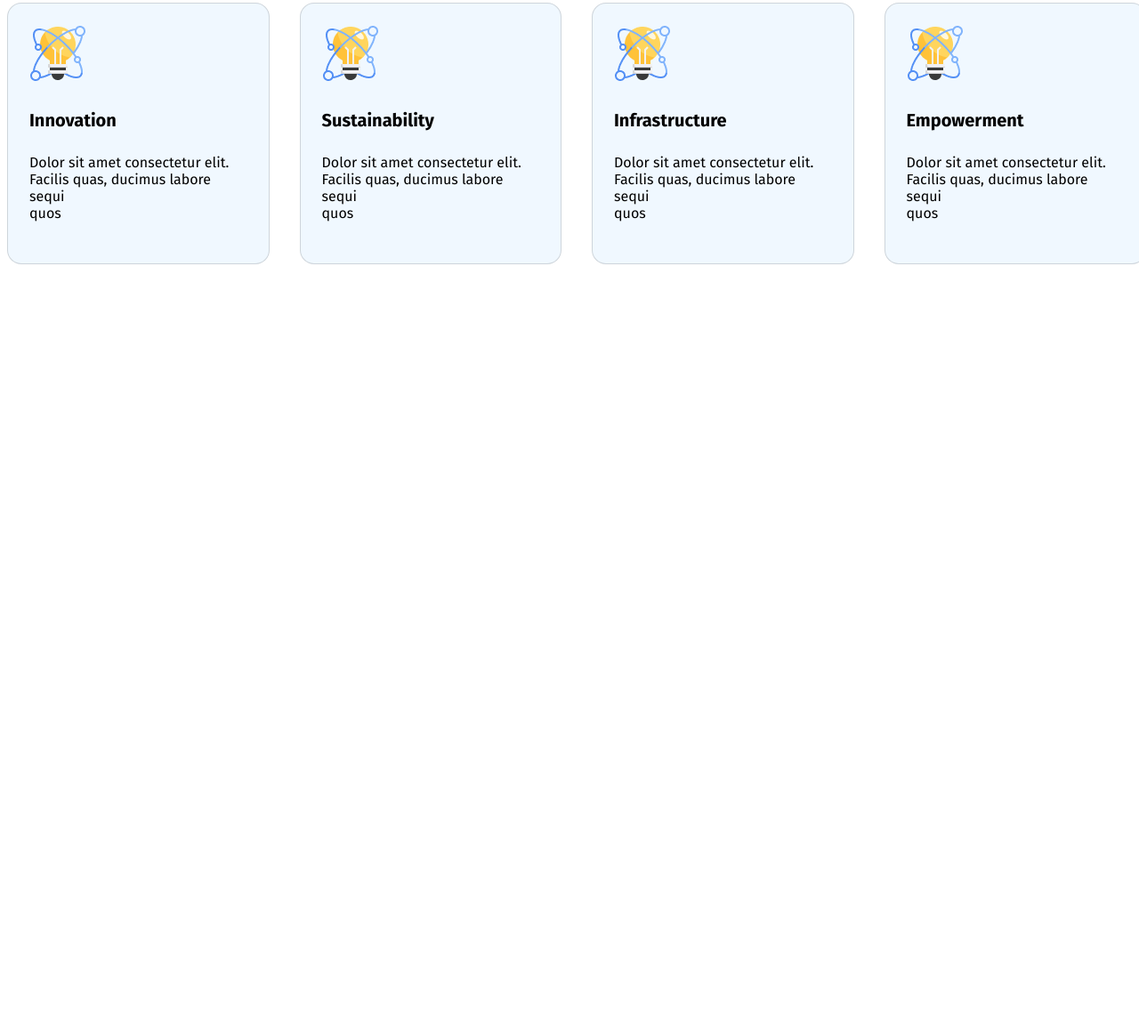
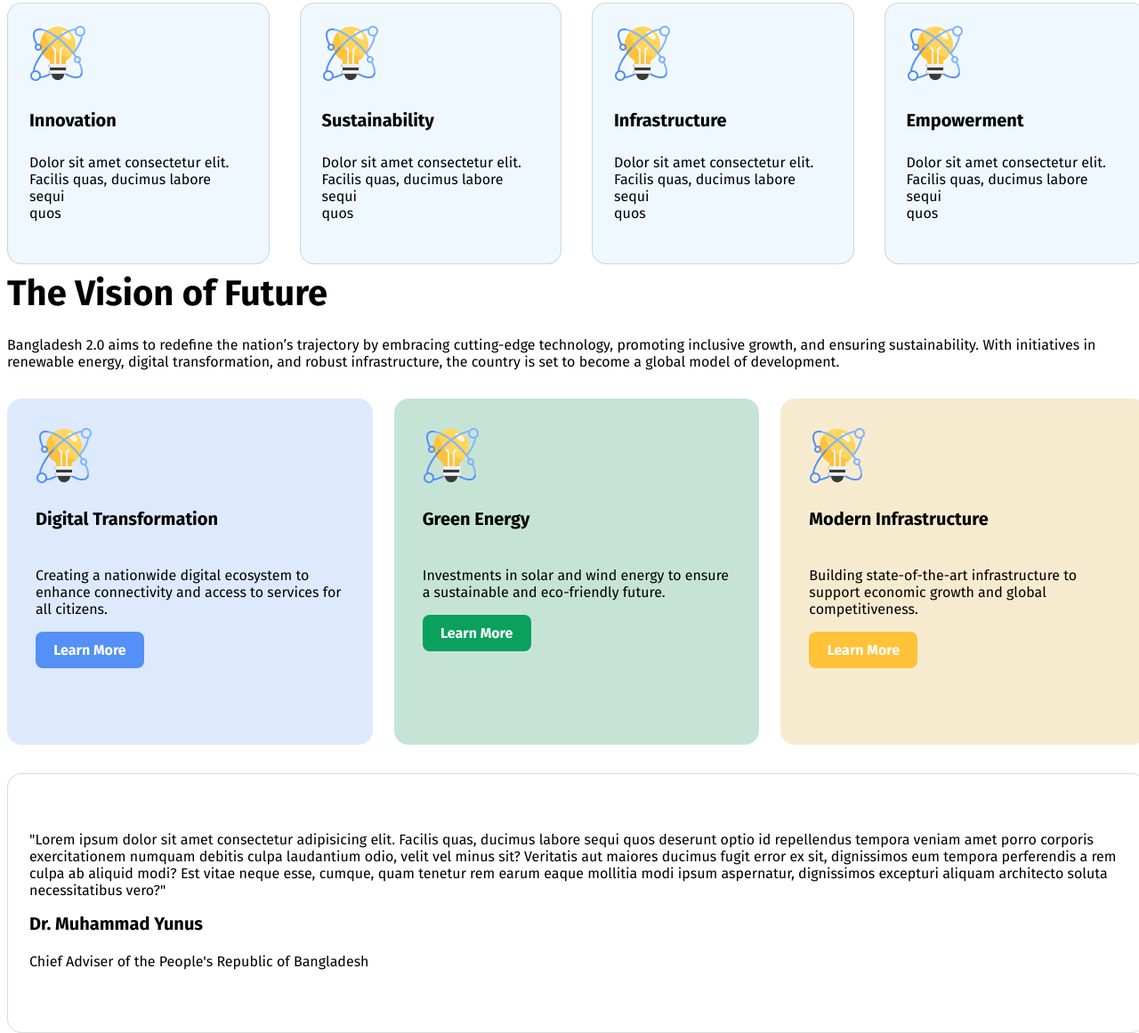
Before and after one commit to afikAfikur/new-ban, a plain HTML site: page index.html in a window 1280 px wide. Shown: the part 1029-2190 px from the top of the page at 89% size. Before the commit the page ends 1335 px from the top, so only its background shows below. Drawn offline with Linux system fonts and the light colour scheme.

Commit message:
Done with the third sec

```diff
--- a/index.css
+++ b/index.css
@@ -102,3 +102,82 @@
     border-radius: 16px;
     border: 1px solid rgba(14, 14, 14, 0.15);
 }
+.lit{
+    height: 64px;
+    width: 64px;
+}
+.lern{
+    width: 122px;
+    height: 41px;
+    color: white;
+    border-radius: 8px;
+    font-size: 16px;
+    font-weight: bold;
+
+}
+.third{
+    width: 1280px;
+    height: 765px;
+    margin: 80px auto;
+
+}
+.vis{
+    margin-bottom: 24px;
+
+}
+.vision{
+    margin-top: 80px;
+}
+.intem{
+    width: 410px;
+    height: 325px;
+    border-radius: 16px;
+    padding: 32px;
+    display: flex;
+    flex-direction: column;
+    gap:auto;
+}
+.tem{
+margin-top:32px;
+display: flex;
+gap: 24px;
+margin-bottom: 32px;
+}
+.digi{
+    background-color: rgba(84, 144, 245, 0.2);
+    border: 0px solid #5490F5;
+}
+.gen{
+    background-color: rgba(198, 228, 214, 1);
+    border: 0px solid #09A15C;
+}
+.mor{
+    background-color: rgba(247, 235, 207, 1);
+    border: 0px solid #FFC239;
+}
+.bl_but{
+    background-color: rgba(84, 144, 245, 1);
+
+     border: none;
+
+}
+.gr_but{
+    background-color: rgba(9, 161, 92, 1);
+     border: none;
+
+}
+.yl_but{
+    background-color: rgba(255, 194, 57, 1);
+    border: none;
+}
+.yunus{
+    background-color: #FFFFFF;
+    height:auto;
+    border: 1px solid rgba(14, 14, 14, 0.15);
+    padding: 48px 24px;
+    border-radius: 16px;
+}
+.dr {
+    margin-top: 12px;
+    margin-bottom: 4px;
+}
--- a/index.html
+++ b/index.html
@@ -84,6 +84,44 @@
         </div>
     </div>
  </section>
+ <section class="third">
+    <div class="vision">
+        <div>
+            <h4 class="fira-sans-first_font vis">The Vision of Future</h4>
+            <p class="fira-sans-fourth_font">Bangladesh 2.0 aims to redefine the nation’s trajectory by embracing cutting-edge technology, promoting inclusive growth, and ensuring sustainability. With initiatives in    <br>renewable energy, digital transformation, and robust infrastructure, the country is set to become a global model of development.</p>
+
+        </div>
+        <div class="tem">
+            <div class="intem digi">
+                <img class="lit" src="assets/card-icon.png" alt="">
+                <h4 class="fira-sans-third_font">Digital Transformation</h4>
+                <p class="fira-sans-fourth_font">Creating a nationwide digital ecosystem to <br> enhance connectivity and access to services for <br>all citizens.</p>
+                 <button class="lern bl_but fira-sans-third_font">Learn More</button>
+            </div>
+            <div class="intem gen">
+                <img class="lit" src="assets/card-icon.png" alt="">
+                <h4 class="fira-sans-third_font">Green Energy</h4>
+                <p class="fira-sans-fourth_font">Investments in solar and wind energy to ensure <br> a sustainable and eco-friendly future.</p>
+                 <button class="lern gr_but fira-sans-third_font">Learn More</button>
+            </div>
+            <div class="intem mor">
+                 <img class="lit" src="assets/card-icon.png" alt="">
+                 <h4 class="fira-sans-third_font">Modern Infrastructure</h4>
+                 <p class="fira-sans-fourth_font">Building state-of-the-art infrastructure to support economic growth and global competitiveness.</p>
+                 <button class="lern yl_but fira-sans-third_font">Learn More</button>
+            </div>
+        </div>
+        <div class="yunus">
+        <div >
+            <p class="fira-sans-fourth_font">"Lorem ipsum dolor sit amet consectetur adipisicing elit. Facilis quas, ducimus labore sequi quos deserunt optio id repellendus tempora veniam amet porro corporis exercitationem numquam debitis culpa laudantium odio, velit vel minus sit? Veritatis aut maiores ducimus fugit error ex sit, dignissimos eum tempora perferendis a rem culpa ab aliquid modi? Est vitae neque esse, cumque, quam tenetur rem earum eaque mollitia modi ipsum aspernatur, dignissimos excepturi aliquam architecto soluta necessitatibus vero?"</p>
+        </div>
+        <div>
+            <h4 class=" dr fira-sans-third_font">Dr. Muhammad Yunus</h4>
+            <h4 class="fira-sans-fourth_font">Chief Adviser of the People's Republic of Bangladesh</h4>
+        </div>
+        </div>
+    </div>
+ </section>
     </main>
     <footer>
 
```
